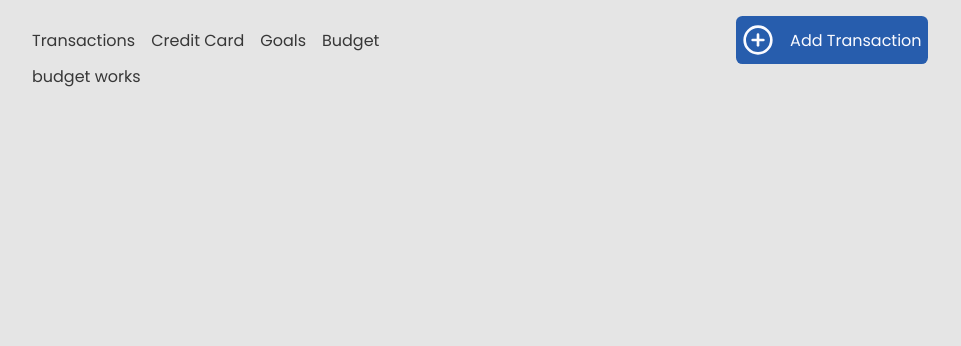
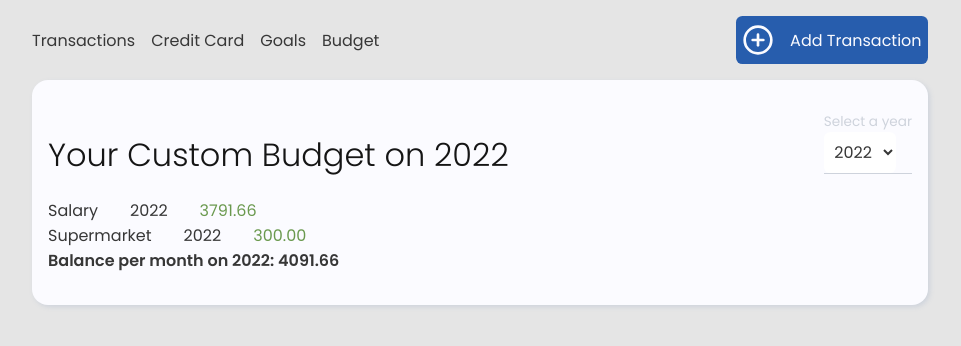
Before and after one commit to anasofiamelo/finances-app, a React (Create React App) app: page /budget in a window 1280 px wide. Shown: the top 346 px of the page, without its empty margins (160-1121 px from the left). Built offline with nearby package versions, Linux system fonts and the light colour scheme.

Commit message:
adding budget content

```diff
--- a/src/pages/Budget.jsx
+++ b/src/pages/Budget.jsx
@@ -1,5 +1,73 @@
+import { useState } from "react";
+import { Button, Container, Select } from "../components";
+import { FiPlusCircle } from "react-icons/fi";
+import { budget, yearOptions } from "../utils";
+import moment from "moment";
+
 const Budget = (props) => {
-  return <>budget works</>;
+  const currentYear = moment().year();
+  const [selectedYear, setSelectedYear] = useState(currentYear);
+
+  const changeSelectedYearHandler = (e) =>
+    setSelectedYear(Number(e.target.value));
+
+  const selectedYearBudget = budget.filter((bud) => bud.year === selectedYear);
+
+  const mappedBudget = selectedYearBudget.map((budget) => {
+    const { type, year, value } = budget;
+    const color = value > 0 ? "var(--green)" : "var(--red)";
+    const paragraphStyle = { marginRight: "2rem" };
+
+    return (
+      <div className="row">
+        <p style={paragraphStyle}>{type}</p>
+        <p style={paragraphStyle}>{year}</p>
+        <p style={{ ...paragraphStyle, color }}>{value.toFixed(2)}</p>
+      </div>
+    );
+  });
+
+  const perMonth = selectedYearBudget.reduce(
+    (prev, current) => prev + current.value,
+    0
+  );
+
+  return (
+    <>
+      <Container>
+        <div className="space-between row">
+          <h1 style={{ width: "fit-content" }} className="subtitle">
+            Your Custom Budget on {selectedYear}
+          </h1>
+
+          <Select
+            value={selectedYear}
+            onChange={changeSelectedYearHandler}
+            label="Select a year"
+            options={yearOptions}
+          />
+        </div>
+
+        <div>
+          {mappedBudget.length ? (
+            mappedBudget
+          ) : (
+            <p>No budget on selected year</p>
+          )}
+        </div>
+
+        <div>
+          <h4>
+            Balance per month on {selectedYear}: {perMonth}
+          </h4>
+        </div>
+      </Container>
+    </>
+    // <Button
+    //   buttonIcon={<FiPlusCircle className="button-icon" />}
+    //   buttonText="Add Budget"
+    // />
+  );
 };
 
 export default Budget;
--- a/src/utils/Date/years.js
+++ b/src/utils/Date/years.js
@@ -1,4 +1,4 @@
-const years = ["2022", "2021", "2020", "2019", "2018", "2017"];
+const years = ["2024", "2023", "2022", "2021", "2020", "2019", "2018", "2017"];
 
 export const yearOptions = years.map((year) => (
   <option key={year} value={year}>
--- /dev/null
+++ b/src/utils/budget.js
@@ -0,0 +1,14 @@
+const budget = [
+  {
+    type: "Salary",
+    year: 2022,
+    value: 3791.66,
+  },
+  {
+    type: "Supermarket",
+    year: 2022,
+    value: 300,
+  },
+];
+
+export default budget;
--- a/src/utils/index.js
+++ b/src/utils/index.js
@@ -5,6 +5,7 @@ import monthNames, { monthOptions } from "./Date/months";
 import years, { yearOptions } from "./Date/years";
 import finances from "./finances";
 import userCards from "./userCards";
+import budget from "./budget";
 
 export {
   monthNames,
@@ -13,6 +14,7 @@ export {
   yearOptions,
   finances,
   userCards,
+  budget,
   typeofExpenses,
   typeofIncomes,
   incomesIcons,
```
